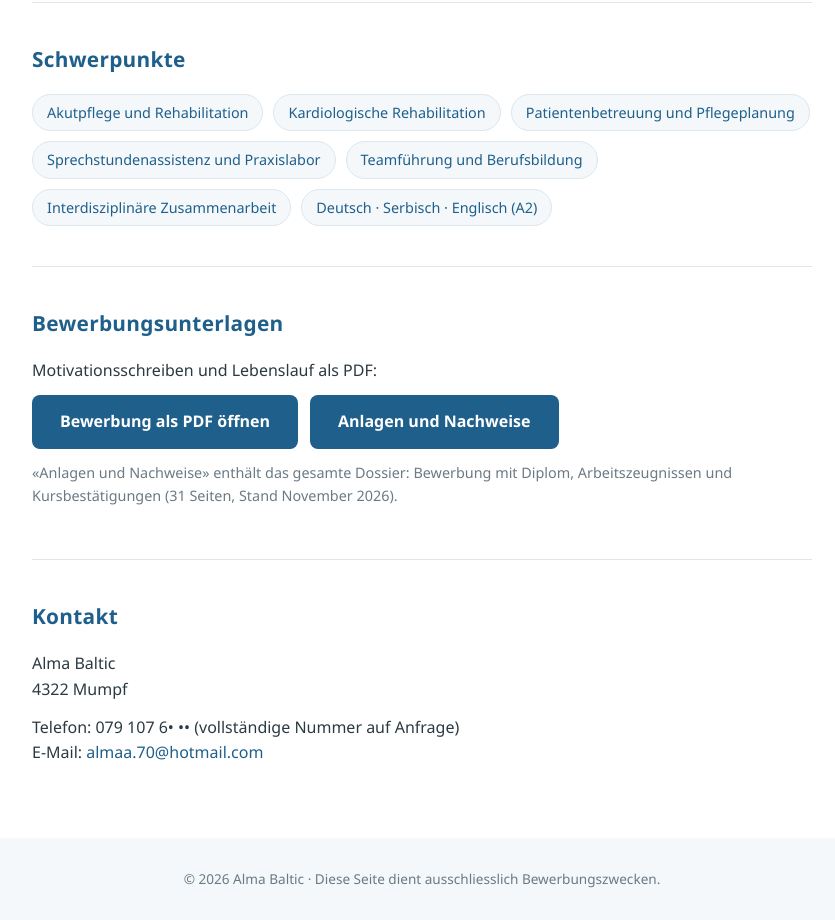
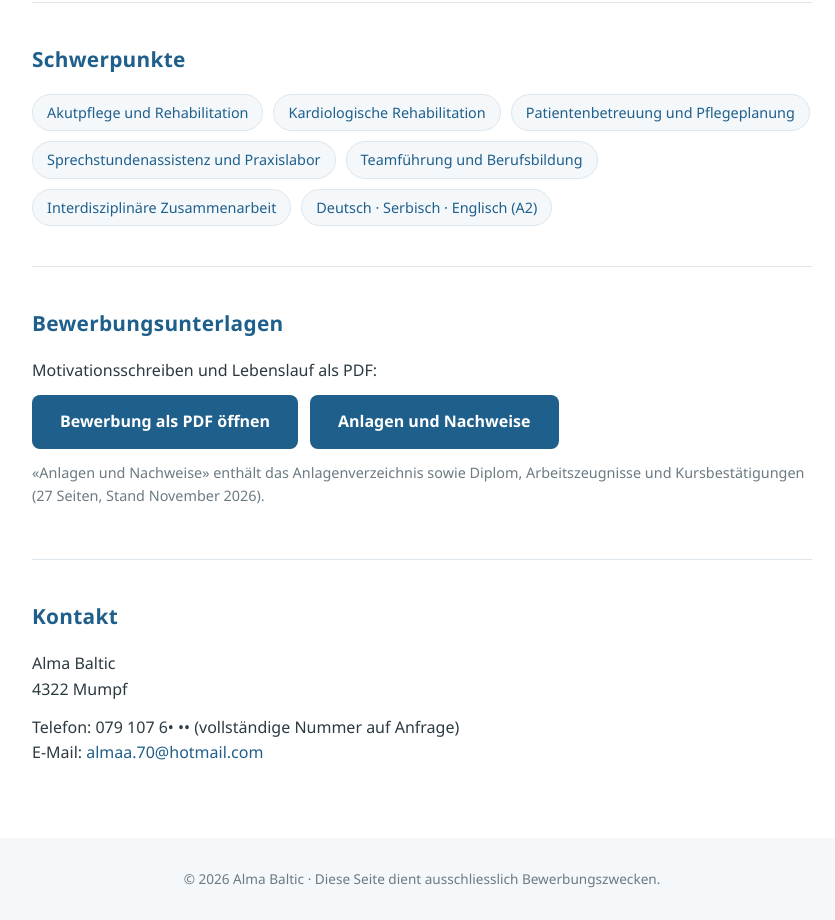
Before and after one commit to Frilo01/alma-bewerbung, a plain HTML site: page index.html in a window 1280 px wide. Shown: the part 1517-2437 px from the top of the page, without its empty margins (218-1053 px from the left). Drawn offline with Linux system fonts and the light colour scheme.

Commit message:
Knopf «Anlagen und Nachweise» zeigt nur Anlagenverzeichnis und Anlagen
- Alma_Baltic_Anlagen_und_Nachweise_Nov_2026.pdf: Verzeichnis plus 24 Anlagen (27 Seiten)
- Gesamtdossier aus dem Repository entfernt
- index.html: Link und Hinweistext angepasst

Co-Authored-By: Claude Fable 5.2 <noreply@anthropic.com>
Claude-Session: https://claude.ai/code/session_013dGDnRrSumHCJtBBxom9ic

```diff
--- a/index.html
+++ b/index.html
@@ -178,9 +178,9 @@
       <p>Motivationsschreiben und Lebenslauf als PDF:</p>
       <div class="buttons">
         <a class="button" href="bewerbung.pdf" target="_blank">Bewerbung als PDF öffnen</a>
-        <a class="button" href="Alma_Baltic_Bewerbung_mit_Anlagen_Nov_2026.pdf" target="_blank">Anlagen und Nachweise</a>
+        <a class="button" href="Alma_Baltic_Anlagen_und_Nachweise_Nov_2026.pdf" target="_blank">Anlagen und Nachweise</a>
       </div>
-      <p class="hinweis">«Anlagen und Nachweise» enthält das gesamte Dossier: Bewerbung mit Diplom, Arbeitszeugnissen und Kursbestätigungen (31 Seiten, Stand November 2026).</p>
+      <p class="hinweis">«Anlagen und Nachweise» enthält das Anlagenverzeichnis sowie Diplom, Arbeitszeugnisse und Kursbestätigungen (27 Seiten, Stand November 2026).</p>
     </section>
 
     <section id="kontakt" class="kontakt">
```
Also changed, not shown: 2 other files.
